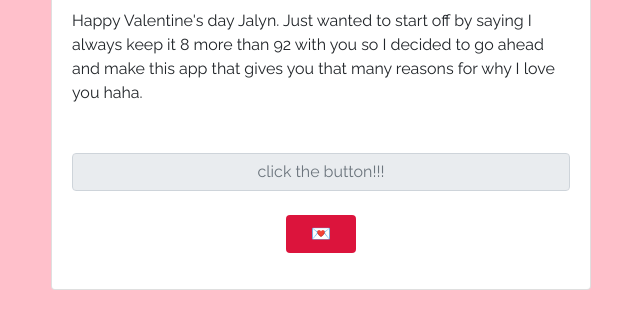
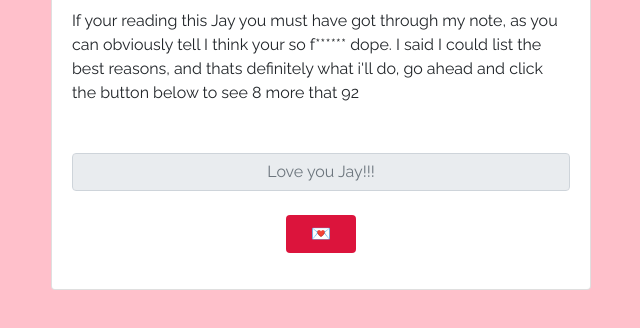
Before and after one commit to DonMuscles97/valentinesDay-2020, a plain HTML site: page index.html in a window 1280 px wide. Shown: the part 106-434 px from the top of the page, without its empty margins (319-959 px from the left). Drawn offline with nearby package versions, Linux system fonts and the light colour scheme.

Commit message:
Update index.html

```diff
--- a/index.html
+++ b/index.html
@@ -22,11 +22,11 @@
             <div class="card-body">
               <h3 class="card-title text-center">Reasons I love you!</h3>
               <p class="card-text mb-5">
-                Happy Valentine's day Jalyn. Just wanted to start off by saying I always keep it 8 more than 92 with you so I decided to go ahead and make this app that gives you that many reasons for why I love you haha.
+               If your reading this Jay you must have got through my note, as you can obviously tell I think your so f****** dope. I said I could list the best reasons, and thats definitely what i'll do, go ahead and click the button below to see 8 more that 92
               </p>
               <form id="valentinesForm">
                 <div class="form-group">
-                  <input type="text"  id="message" class="form-control text-center"  placeholder="click the button!!!" disabled>
+                  <input type="text"  id="message" class="form-control text-center"  placeholder="Love you Jay!!!" disabled>
                   <div class="text-center mt-4">
                     <input type="submit" id="button" value="   &#x1F48C   " class="btn mx-auto ">
                   </div>
```
